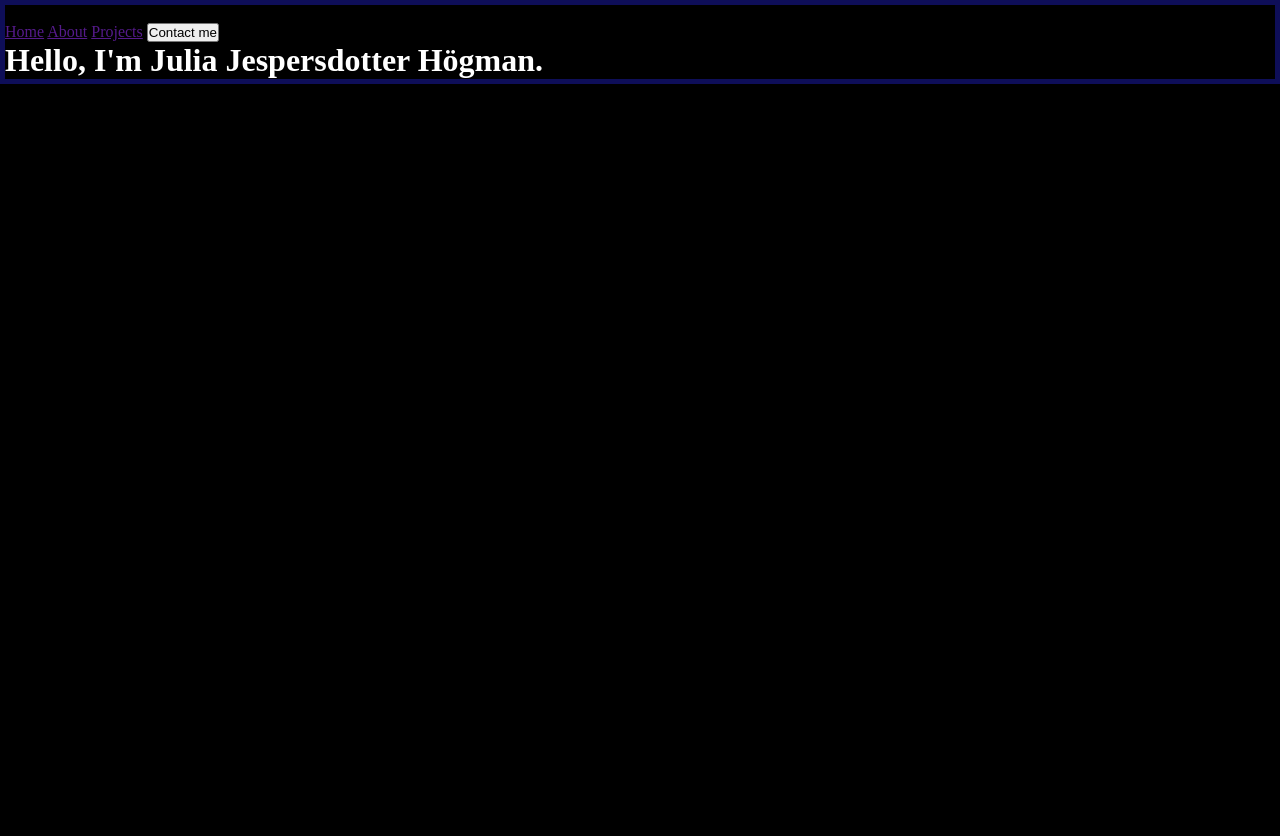
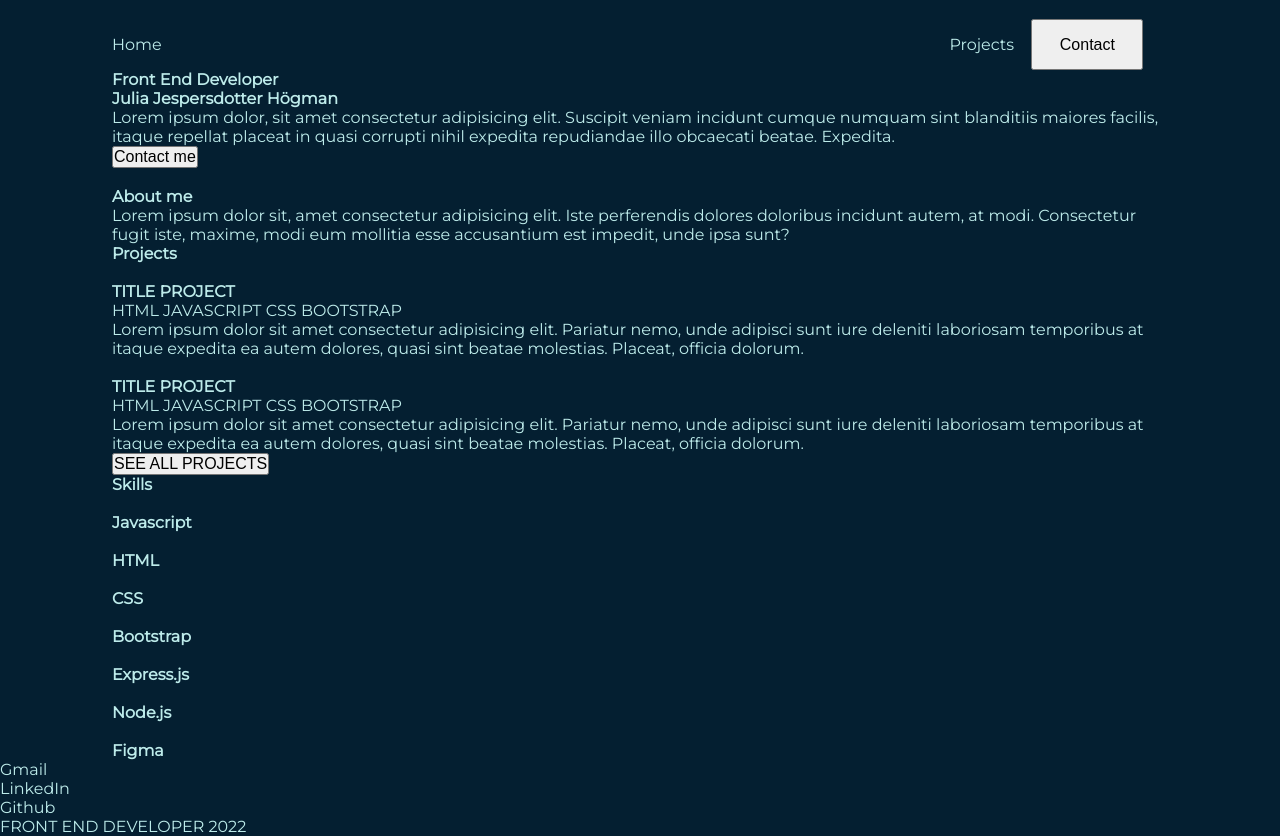
Before and after one commit to juliajespersdotter/juliajespersdotter.github.io, a plain HTML site: page index.html in a window 1280 px wide. Before the commit the page ends 800 px from the top, so only its background shows below. Drawn offline with Linux system fonts and the light colour scheme.

Commit message:
Changed HTML file and started styling header.

```diff
--- a/css/main.css
+++ b/css/main.css
@@ -1,10 +1,51 @@
 *{
+    margin: 0;
+    padding: 0;
+    font-size: 16px;
+}
+
+body{
+    font-family: 'Montserrat', sans-serif;
+    background-color: #041F31;
+    color: #BDEBEA;
+}
+
+.container{
+    margin-left: 7rem;
+    margin-right: 7rem;
+}
+
+header{
     margin: 0;
     padding: 0;
 }
 
-body{
-    background-color: black;
-    color: white;
-    border: 5px solid rgba(15, 15, 91, 0.975);
+nav{
+    /* display: flex; */
 }
+
+.links-wrapper{
+    display: flex;
+    align-items: center;
+    justify-content: space-between;
+}
+
+.right-flexed{
+    width: 20%;
+    display: flex;
+    justify-content: space-around;
+    margin-right: 1rem;
+}
+
+a{
+    text-decoration: none;
+    color: #BDEBEA;
+    margin-top: 1rem;
+    margin-bottom: 1rem;
+}
+
+.right-flexed .button-gradient{
+    padding: 1%;
+    width: 7rem;
+    background-color: gradient;
+}
--- a/index.html
+++ b/index.html
@@ -7,8 +7,14 @@
     <title>Julia Jespersdotter Högman</title>
 
     <link rel="stylesheet" href="css/main.css">
+
+    <link rel="preconnect" href="https://fonts.googleapis.com">
+    <link rel="preconnect" href="https://fonts.gstatic.com" crossorigin>
+    <link href="https://fonts.googleapis.com/css2?family=Montserrat&display=swap" rel="stylesheet">
 </head>
 <body>
+    <main>
+
         <div class="container">
 
             <!-- Sticky header -->
@@ -18,23 +24,130 @@
 
                     <div class="links-wrapper">
                         <a href="">Home</a>
-                    <a href="">About</a>
+
+                        <div class="right-flexed">
                             <a href="">Projects</a>
-                    <button class="contact">Contact me</button>
+                            <button class ="button-gradient" href="">Contact</button>
+                        </div>
                     </div>
                 </nav>
             </header>
 
             <div id="hero">
                 <div id="hero-text">
-                <h1>Hello, I'm Julia Jespersdotter Högman.</h1>
+                    <h3 class="title">Front End Developer</h3>
+                    <h1>Julia Jespersdotter Högman</h1>
+                    <p>Lorem ipsum dolor, sit amet consectetur adipisicing elit. Suscipit veniam incidunt cumque numquam sint blanditiis maiores facilis, itaque repellat placeat in quasi corrupti nihil expedita repudiandae illo obcaecati beatae. Expedita.</p>
+                    <button class ="button-gradient" href="">Contact me</button>
+                </div>
+
+                <img id="me" src="" alt="">
+            </div>
+
+            <section class="about">
+                <article>
+                    <h2>About me</h2>
+                    <p>Lorem ipsum dolor sit, amet consectetur adipisicing elit. Iste perferendis dolores doloribus incidunt autem, at modi. Consectetur fugit iste, maxime, modi eum mollitia esse accusantium est impedit, unde ipsa sunt?</p>
+                </article>
+            </section>
+
+            <section id="projects">
+                <h2>Projects</h2>
+                <article class="project">
+                    <img class ="project-image" src="" alt="">
+
+                    <div class="desc-wrapper">
+                        <h3>TITLE PROJECT</h3>
+
+                        <div class="tools-wrapper">
+                            <span>HTML</span>
+                            <span>JAVASCRIPT</span>
+                            <span>CSS</span>
+                            <span>BOOTSTRAP</span>
+                        </div>
+
+                        <p>
+                            Lorem ipsum dolor sit amet consectetur adipisicing elit. Pariatur nemo, unde adipisci sunt iure deleniti laboriosam temporibus at itaque expedita ea autem dolores, quasi sint beatae molestias. Placeat, officia dolorum.
+                        </p>
+                    </div>
+                </article>
+                <article class="project">
+                    <img class ="project-image" src="" alt="">
+
+                    <div class="desc-wrapper">
+                        <h3>TITLE PROJECT</h3>
+
+                        <div class="tools-wrapper">
+                            <span>HTML</span>
+                            <span>JAVASCRIPT</span>
+                            <span>CSS</span>
+                            <span>BOOTSTRAP</span>
+                        </div>
+
+                        <p>
+                            Lorem ipsum dolor sit amet consectetur adipisicing elit. Pariatur nemo, unde adipisci sunt iure deleniti laboriosam temporibus at itaque expedita ea autem dolores, quasi sint beatae molestias. Placeat, officia dolorum.
+                        </p>
+                    </div>
+                    <button id="gradient-long-button">SEE ALL PROJECTS</button>
+                </article>
+                </section>
+
+                <section id="skills">
+                    <h2>Skills</h2>
+                    <article>
+                        <div class="skills-wrapper">
+                            <div class="skill">
+                                <img class="skill-image" src="" alt="">
+                                <h3>Javascript</h3>
+                            </div>
+                            <div class="skill">
+                                <img class="skill-image" src="" alt="">
+                                <h3>HTML</h3>
+                            </div>
+                            <div class="skill">
+                                <img class="skill-image" src="" alt="">
+                                <h3>CSS</h3>
+                            </div>
+                            <div class="skill">
+                                <img class="skill-image" src="" alt="">
+                                <h3>Bootstrap</h3>
+                            </div>
+                            <div class="skill">
+                                <img class="skill-image" src="" alt="">
+                                <h3>Express.js</h3>
+                            </div>
+                            <div class="skill">
+                                <img class="skill-image" src="" alt="">
+                                <h3>Node.js</h3>
+                            </div>
+                            <div class="skill">
+                                <img class="skill-image" src="" alt="">
+                                <h3>Figma</h3>
+                            </div>
+                        </div>
+                    </article>
+                </section>
+
+            </main>
+
+            <footer>
+                <div class="social-links">
+                    <div class="link-wrapper">
+                        <!-- Email icon  -->
+                        <span>Gmail</span>
+                    </div>
+                    <div class="link-wrapper">
+                        <!-- LinkedIn icon  -->
+                        <span>LinkedIn</span>
+                    </div>
+                    <div class="link-wrapper">
+                        <!-- Github icon  -->
+                        <span>Github</span>
                     </div>
                 </div>
 
-        <section class="projects">
-            <!-- 3 columns with images embedded with links to project page -->
-        </section>
+                <p>FRONT END DEVELOPER 2022</p>
+            </footer>
         </div>
-
 </body>
 </html>
```
Lines whose indentation alone changed are shown as unchanged.
